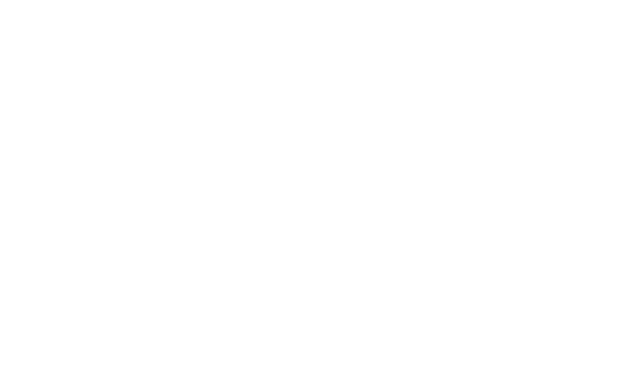
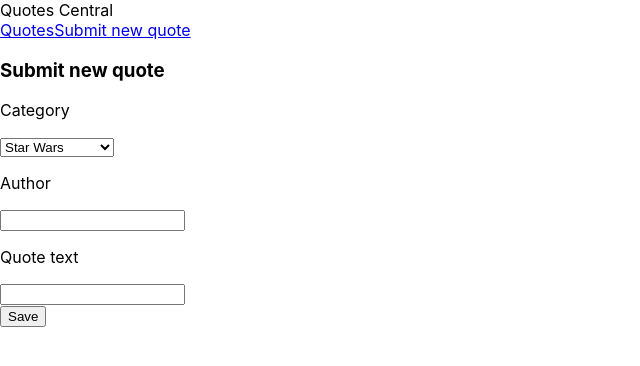
Before and after one commit to Ulan1983/js_group_6_exam_8, a React (Create React App) app: page /add-quote in a window 1280 px wide. Shown: the top 366 px of the page, without its empty margins (0-640 px from the left). Built offline with nearby package versions, Linux system fonts and the light colour scheme.

Commit message:
Реализовал добавление новой цитаты

```diff
--- a/src/App.js
+++ b/src/App.js
@@ -1,12 +1,17 @@
 import React from 'react';
 import './App.css';
-import {BrowserRouter, Switch} from "react-router-dom";
+import {BrowserRouter, Route, Switch} from "react-router-dom";
+import Header from "./Components/Header/Header";
+import Quotes from "./Containers/Quotes/Quotes";
+import NewQuote from "./Containers/NewQuote/NewQuote";
 
 function App() {
   return (
     <BrowserRouter>
+      <Header/>
       <Switch>
-
+        <Route path="/" exact component={Quotes}/>
+        <Route path="/add-quote" component={NewQuote}/>
       </Switch>
     </BrowserRouter>
   );
--- a/src/Components/Header/Header.js
+++ b/src/Components/Header/Header.js
@@ -1,5 +1,4 @@
 import React from 'react';
-import './Header.css';
 import {NavLink} from "react-router-dom";
 
 const Header = () => {
@@ -8,7 +7,7 @@
 			<div className="logo">Quotes Central</div>
 			<nav className="main_nav">
 				<NavLink to="/">Quotes</NavLink>
-				<NavLink to="/quotes/submit">Submit new quote</NavLink>
+				<NavLink to="/add-quote">Submit new quote</NavLink>
 			</nav>
 		</header>
 	);
--- /dev/null
+++ b/src/Containers/NewQuote/NewQuote.js
@@ -0,0 +1,71 @@
+import React, {Component} from 'react';
+import axiosQuotes from "../../axios-quotes";
+import {CATEGORIES} from "../../constants";
+
+class NewQuote extends Component {
+	state = {
+		author: '',
+		text: '',
+		category: CATEGORIES[0]
+	};
+
+	valueChanged = event => this.setState({[event.target.name]: event.target.value});
+
+	addNewQuote = async (event) => {
+		event.preventDefault();
+
+		const newQuote = {
+			author: this.state.author,
+			text: this.state.text,
+			category: this.state.category
+		};
+
+		await axiosQuotes.post('/quotes.json', newQuote);
+		this.props.history.push('/');
+	};
+	render() {
+		return (
+			<div className="new_quote">
+				<h3>Submit new quote</h3>
+				<form onSubmit={this.addNewQuote}>
+					<div className="new_quote_category">
+						<p>Category</p>
+						<select
+							name="category"
+							value={this.state.category}
+							onChange={this.valueChanged}
+						>
+							{CATEGORIES.map(c => (
+								<option key={c} value={c}>{c}</option>
+							))}
+						</select>
+					</div>
+					<div className="new_quote_author">
+						<p>Author</p>
+						<input
+							type="text"
+							name="author"
+							value={this.state.author}
+							onChange={this.valueChanged}
+						/>
+					</div>
+					<div className="new_quote_text">
+						<p>Quote text</p>
+						<input
+							type="textarea"
+							name="text"
+							value={this.state.text}
+							onChange={this.valueChanged}
+						>
+						</input>
+					</div>
+					<div>
+						<button className="btn">Save</button>
+					</div>
+				</form>
+			</div>
+		);
+	}
+}
+
+export default NewQuote;
--- a/src/Containers/Quotes/Quotes.js
+++ b/src/Containers/Quotes/Quotes.js
@@ -0,0 +1,25 @@
+import React, {Component} from 'react';
+import axiosQuotes from "../../axios-quotes";
+
+class Quotes extends Component {
+	state = {
+		quotes: []
+	};
+
+	async componentDidMount() {
+		const response = await axiosQuotes.get('/quotes.json');
+
+		if (response.data) {
+			this.setState({quotes: response.data});
+		}
+	}
+	render() {
+		return (
+			<div>
+
+			</div>
+		);
+	}
+}
+
+export default Quotes;
--- a/src/constants.js
+++ b/src/constants.js
@@ -1,8 +1 @@
-export const CATEGORIES = [
-	{title: 'All', id: 'all'},
-	{title: 'Star Wars', id: 'star-wars'},
-	{title: 'Famous people', id: 'famous-people'},
-	{title: 'Saying', id: 'saying'},
-	{title: 'Humour', id: 'humour'},
-	{title: 'Motivational', id: 'motivational'}
-];
+export const CATEGORIES = ['Star Wars', 'Famous people', 'Saying', 'Humour', 'Motivational'];
```
